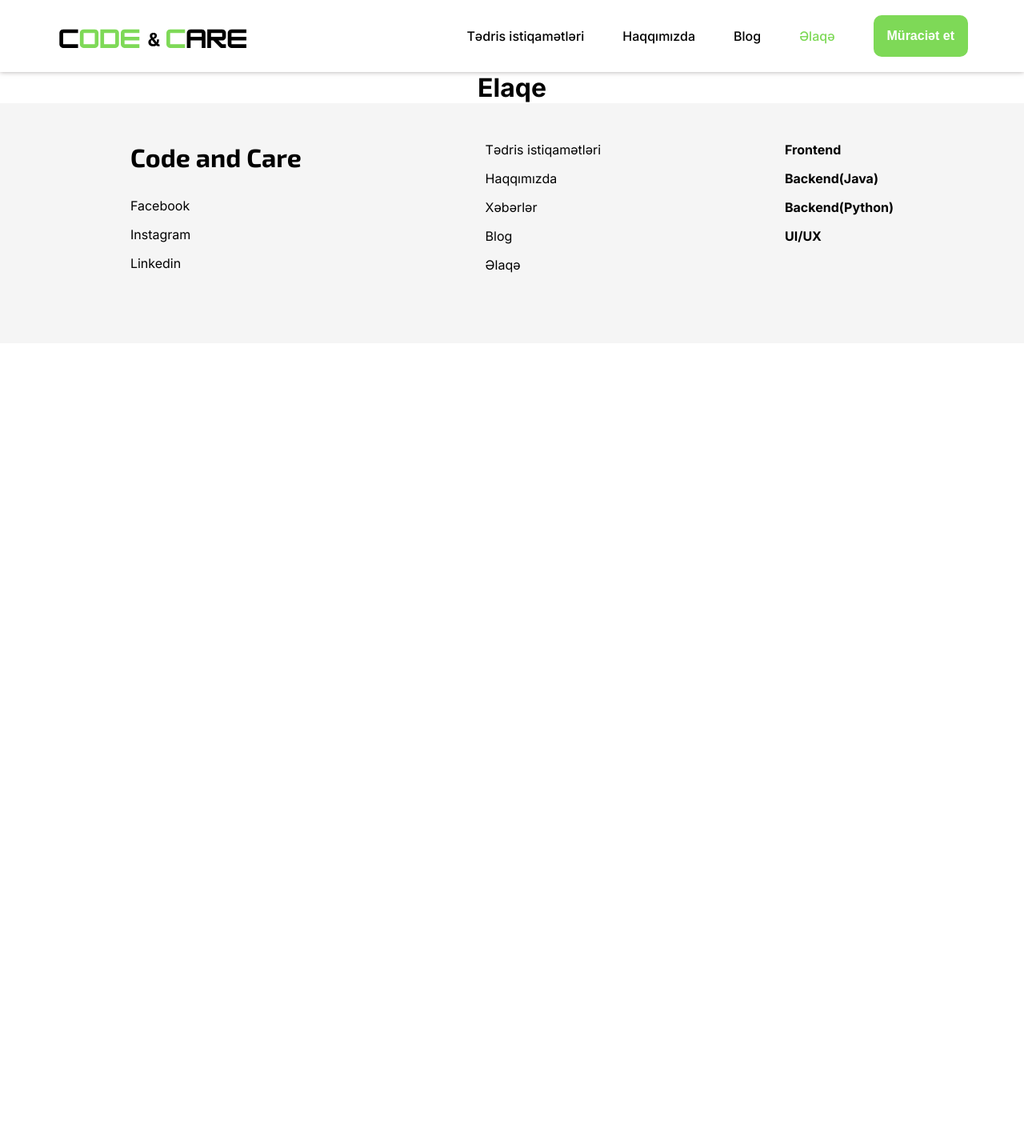
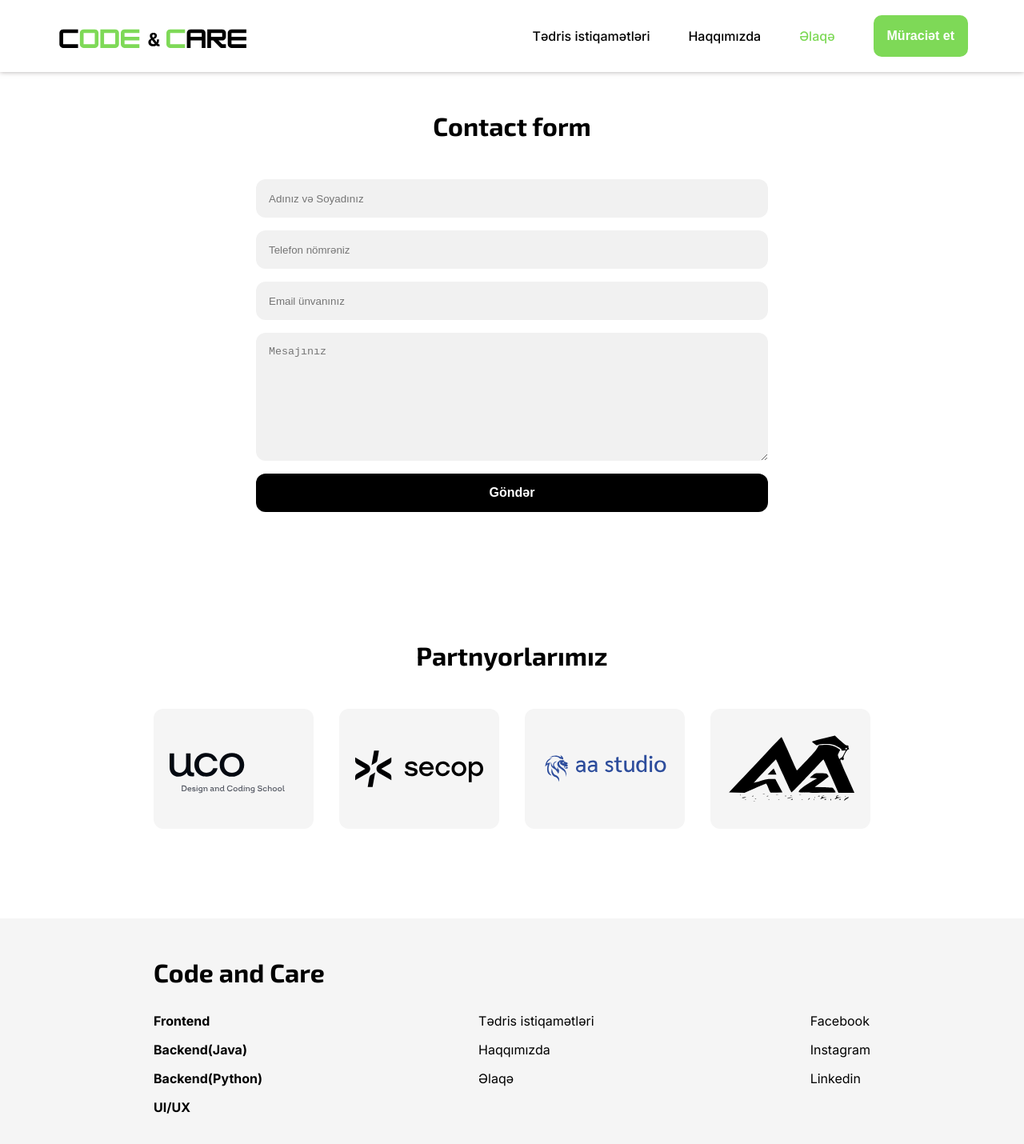
Before and after one commit to JQeybulla/codeandcare, a Next.js app: page /contact-us in a window 1280 px wide. Shown: the top 1430 px of the page at 80% size. Before the commit the page ends 800 px from the top, so only its background shows below. Built offline with nearby package versions, Linux system fonts and the light colour scheme.

Commit message:
imporovement

```diff
--- a/app/apply/apply.module.scss
+++ b/app/apply/apply.module.scss
@@ -2,5 +2,6 @@
   padding-bottom: 2rem;
   h1 {
     margin: 2rem 0 0 2rem;
+    text-align: center;
   }
 }
--- /dev/null
+++ b/app/contact-us/layout.tsx
@@ -0,0 +1,25 @@
+import type { Metadata } from "next";
+import { Inter } from "next/font/google";
+import PartnersComponent from "@/shared/sections/partners/Partners.component";
+
+
+
+const inter = Inter({ subsets: ["latin"] });
+
+export const metadata: Metadata = {
+  title: "Code & Care",
+  description: "Generated by create next app",
+};
+
+export default function ContactUsLayout({
+                                           children,
+                                         }: Readonly<{
+  children: React.ReactNode;
+}>) {
+  return (
+    <>
+      {children}
+      <PartnersComponent />
+    </>
+  );
+}
--- a/app/contact-us/page.tsx
+++ b/app/contact-us/page.tsx
@@ -1,5 +1,9 @@
+import Contact from "@/shared/components/contact/Contact.component";
+
 export default function ContactUsPage() {
     return (
-        <h1 style={{textAlign: 'center'}}>Elaqe</h1>
+        <>
+            <Contact />
+        </>
     )
 }
--- /dev/null
+++ b/shared/components/contact/Contact.component.tsx
@@ -0,0 +1,22 @@
+import styles from './Contact.module.scss';
+
+import {Exo_2} from "next/font/google";
+const exo_2 = Exo_2({
+  weight: ['500', '700'],
+  subsets: ['latin']
+});
+
+export default function Contact() {
+  return (
+    <div className={styles.contact}>
+      <h1 className={exo_2.className}>Contact form</h1>
+      <form>
+        <input type="text" placeholder='Adınız və Soyadınız'/>
+        <input type="text" placeholder='Telefon nömrəniz'/>
+        <input type="text" placeholder='Email ünvanınız'/>
+        <textarea placeholder='Mesajınız'></textarea>
+        <button>Göndər</button>
+      </form>
+    </div>
+  )
+}
--- /dev/null
+++ b/shared/components/contact/Contact.module.scss
@@ -0,0 +1,42 @@
+.contact {
+  padding-top: 3rem;
+  h1 {
+    text-align: center;
+  }
+  form {
+    display: flex;
+    flex-direction: column;
+    width: 50%;
+    margin: auto;
+    gap: 1rem;
+    padding: 3rem 0;
+    max-width: 700px;
+    input {
+      height: 3rem;
+      border-radius: 12px;
+      border: none;
+      background-color: #f1f1f1;
+      padding: 1rem;
+      outline: none;
+    }
+
+    textarea {
+      height: 10rem;
+      border-radius: 12px;
+      border: none;
+      background-color: #f1f1f1;
+      padding: 1rem;
+      outline: none;
+    }
+    button {
+      height: 3rem;
+      border: none;
+      border-radius: 12px;
+      background-color: black;
+      color: white;
+      font-size: 16px;
+      font-weight: bold;
+    }
+  }
+
+}
--- a/shared/sections/apply-form/ApplyForm.module.scss
+++ b/shared/sections/apply-form/ApplyForm.module.scss
@@ -4,7 +4,7 @@
   width: 95%;
   margin: 2rem auto auto auto;
   border-radius: 12px;
-  max-width: 1500px;
+  max-width: 1100px;
   h1 {
     text-align: center;
     color: white;
@@ -15,7 +15,7 @@
     display: flex;
     flex-direction: column;
     margin: auto;
-    width: 50%;
+    width: 70%;
     gap: 0.5rem;
 
     input {
--- a/shared/sections/footer/Footer.component.tsx
+++ b/shared/sections/footer/Footer.component.tsx
@@ -2,6 +2,7 @@ import styles from './Footer.module.scss';
 import logo from './../../../public/CODE.svg';
 import Image from "next/image";
 import {Exo_2} from "next/font/google";
+import Link from "next/link";
 
 const exo_2 = Exo_2({
   weight: ['500', '700'],
@@ -11,24 +12,26 @@ const exo_2 = Exo_2({
 export default function FooterComponent() {
   return (
     <div className={styles.footer}>
-      <div className={styles.left}>
-        <h1 className={exo_2.className}>Code and Care</h1>
-        <div>Facebook</div>
-        <div>Instagram</div>
-        <div>Linkedin</div>
-      </div>
-      <div className={styles.middle}>
-        <p>Tədris istiqamətləri</p>
-        <p>Haqqımızda</p>
-        <p>Xəbərlər</p>
-        <p>Blog</p>
-        <p>Əlaqə</p>
-      </div>
-      <div className={styles.right}>
-        <p>Frontend</p>
-        <p>Backend(Java)</p>
-        <p>Backend(Python)</p>
-        <p>UI/UX</p>
+      <h1 className={exo_2.className}>Code and Care</h1>
+      <div className={styles.container}>
+        <div className={styles.right}>
+          <Link href={'/directions/frontend'}><p>Frontend</p></Link>
+          <Link href={'/directions/backendjava'}><p>Backend(Java)</p></Link>
+          <Link href={'/directions/backendpython'}><p>Backend(Python)</p></Link>
+          <Link href={'/directions/UIUX'}><p>UI/UX</p></Link>
+        </div>
+        <div className={styles.middle}>
+          <Link href={'/directions'}><p>Tədris istiqamətləri</p></Link>
+          <Link href={'/about-us'}><p>Haqqımızda</p></Link>
+          {/*<p>Xəbərlər</p>*/}
+          {/*<p>Blog</p>*/}
+          <Link href={'/contact-us  '}><p>Əlaqə</p></Link>
+        </div>
+        <div className={styles.left}>
+          <div>Facebook</div>
+          <div>Instagram</div>
+          <div>Linkedin</div>
+        </div>
       </div>
     </div>
   )
--- a/shared/sections/footer/Footer.module.scss
+++ b/shared/sections/footer/Footer.module.scss
@@ -2,14 +2,18 @@
   height: 300px;
   background-color: #f5f5f5;
   width: 100%;
-  display: flex;
-  padding: 3rem;
+  //display: flex;
+  padding: 3rem 15%;
   justify-content: space-around;
   color: black;
   //border-top: 4px solid #7ed957;
-  position: static;
   bottom: 0;
+  //position: fixed;
 
+  .container {
+    margin-top: 2rem;
+    display: flex;
+    justify-content: space-between;
     .left {
       display: flex;
       flex-direction: column;
@@ -43,3 +47,10 @@
       }
     }
   }
+}
+
+@media screen and (min-width: 1400px) {
+  .footer {
+    padding: 3rem 24%;
+  }
+}
--- a/shared/sections/header/Header.component.tsx
+++ b/shared/sections/header/Header.component.tsx
@@ -21,7 +21,7 @@ export default function HeaderComponent () {
           <Link href='/directions'><p className={`${pathname === '/directions' ? styles.active : ''}`}>Tədris istiqamətləri</p></Link>
           <Link href='/about-us'><p className={`${pathname === '/about-us' ? styles.active : ''}`}>Haqqımızda</p></Link>
           {/*<Link href='/news'><p className={`${pathname === '/news' ? styles.active : ''}`}>Xəbərlər</p></Link>*/}
-          <Link href='/blogs'><p className={`${pathname === '/blogs' ? styles.active : ''}`}>Blog</p></Link>
+          {/*<Link href='/blogs'><p className={`${pathname === '/blogs' ? styles.active : ''}`}>Blog</p></Link>*/}
           <Link href='/contact-us'><p className={`${pathname === '/contact-us' ? styles.active : ''}`}>Əlaqə</p></Link>
           <Link href='/apply'>
               <button>Müraciət et</button>
--- a/shared/sections/header/Header.module.scss
+++ b/shared/sections/header/Header.module.scss
@@ -58,3 +58,10 @@
     }
   }
 }
+
+@media screen and (min-width: 1400px) {
+  .header {
+    padding: 0 20%;
+  }
+
+}
```
Lines whose indentation alone changed are shown as unchanged.
